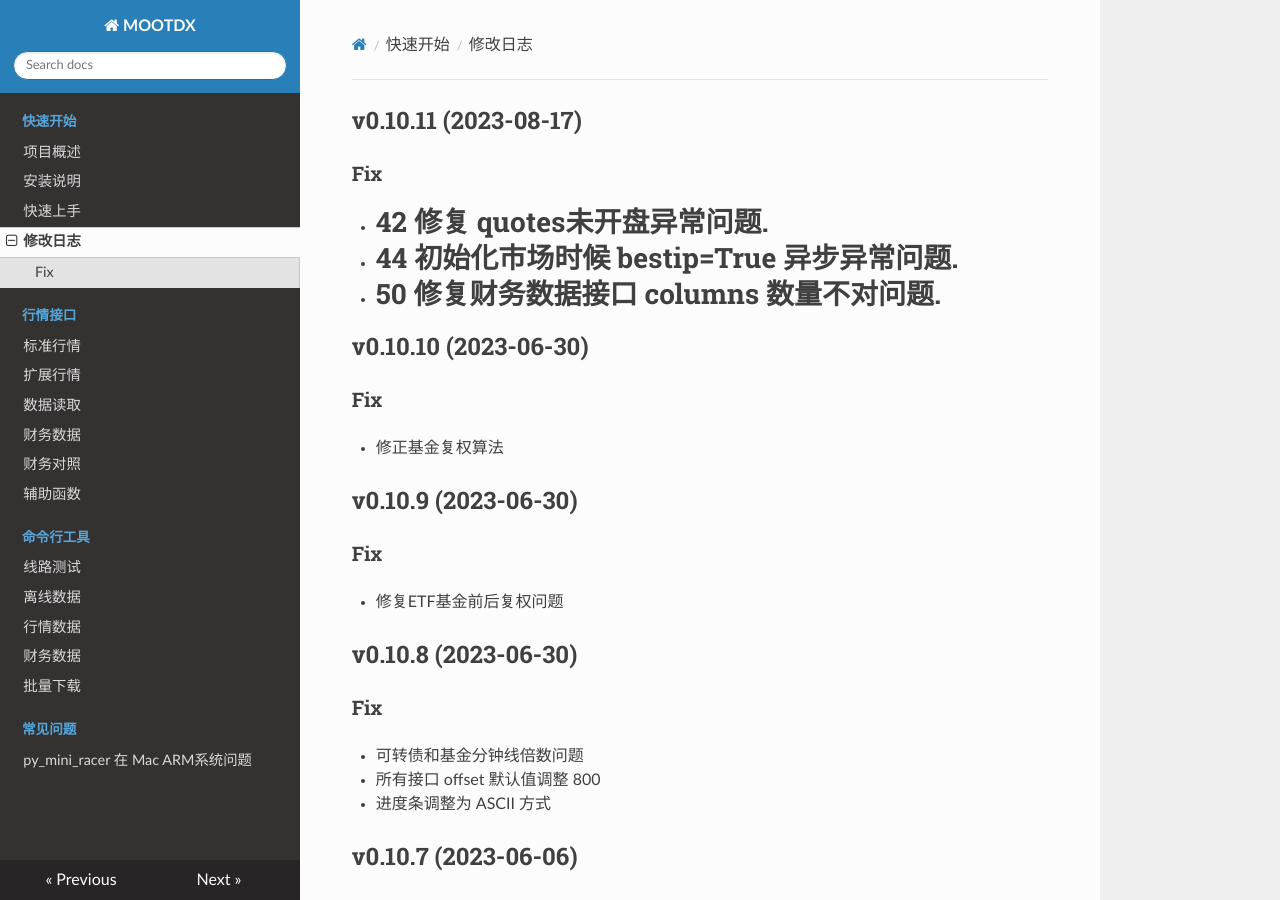
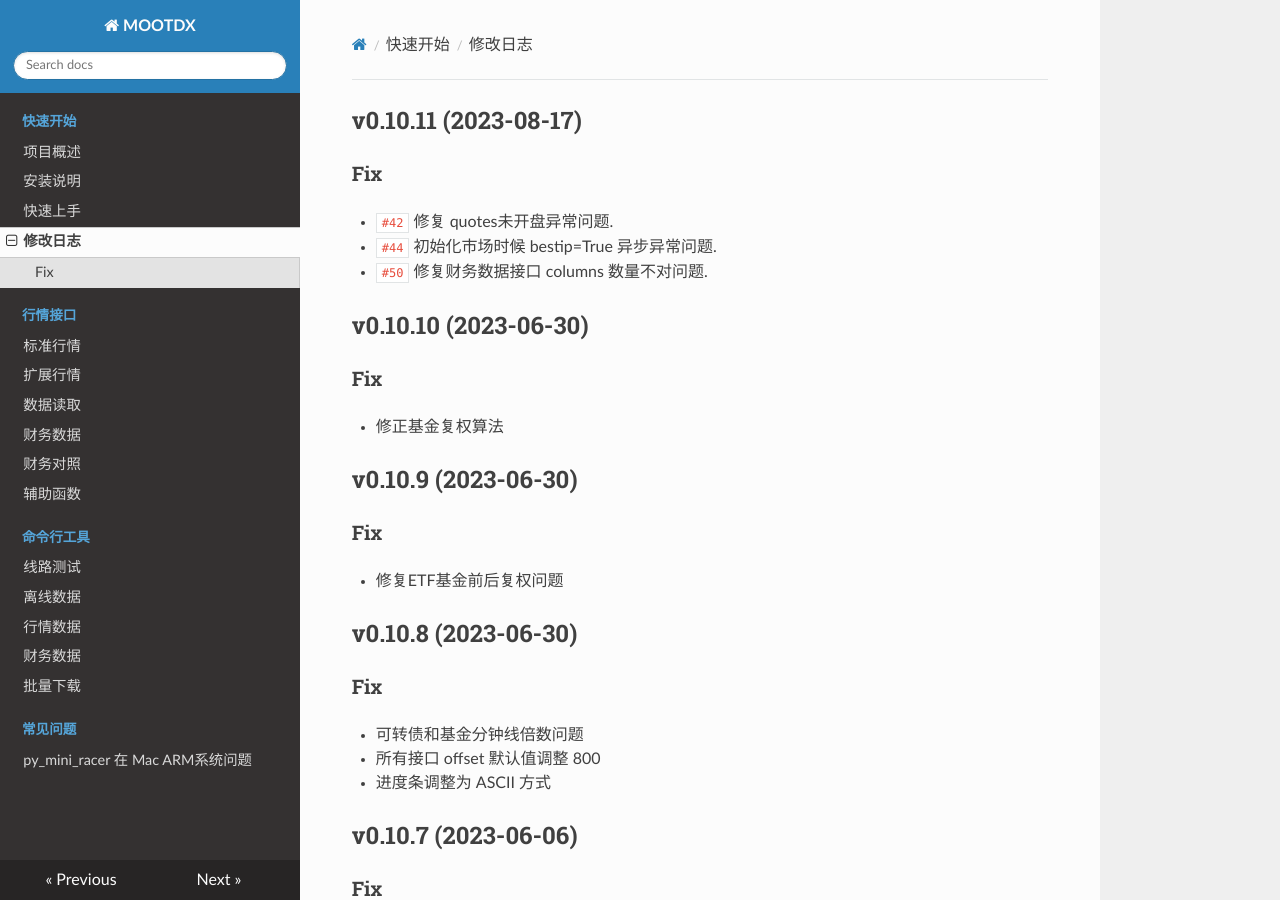
Before and after one commit to mootdx/mootdx, an MkDocs documentation site: the page built from docs/history.md, in a window 1280 px wide and 900 px high. Built offline with MkDocs 1.6.1, drawn with Linux system fonts in a browser that asks for light colours; nearby versions of some CDN libraries.

Commit message:
更新文档

```diff
--- a/docs/history.md
+++ b/docs/history.md
@@ -2,9 +2,9 @@
 
 ### Fix
 
-- #42 修复 quotes未开盘异常问题.
-- #44 初始化市场时候 bestip=True 异步异常问题.
-- #50 修复财务数据接口 columns 数量不对问题.
+- `#42` 修复 quotes未开盘异常问题.
+- `#44` 初始化市场时候 bestip=True 异步异常问题.
+- `#50` 修复财务数据接口 columns 数量不对问题.
 
 ## v0.10.10 (2023-06-30)
 
```
